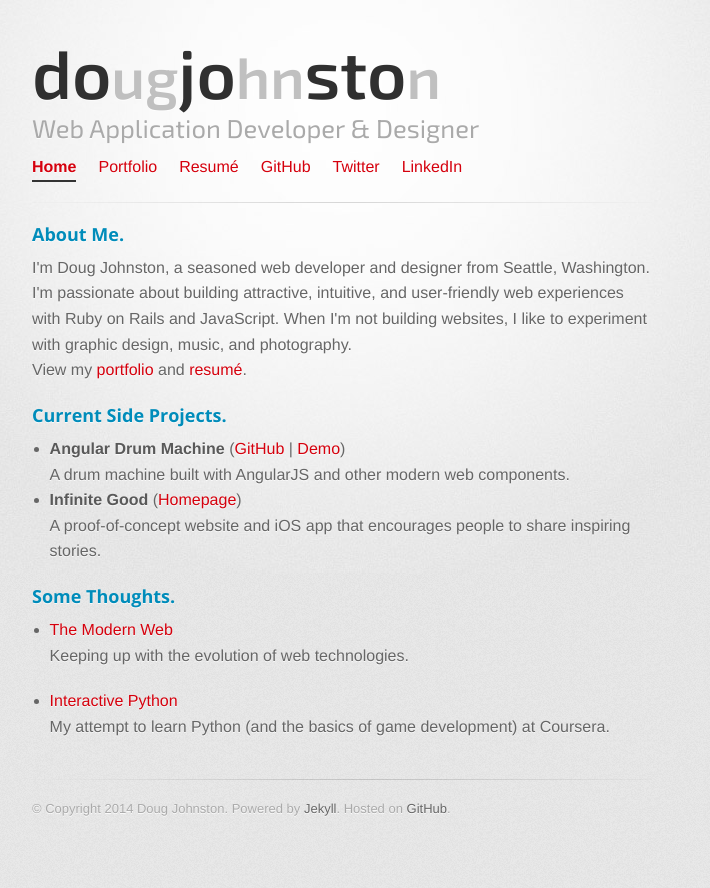
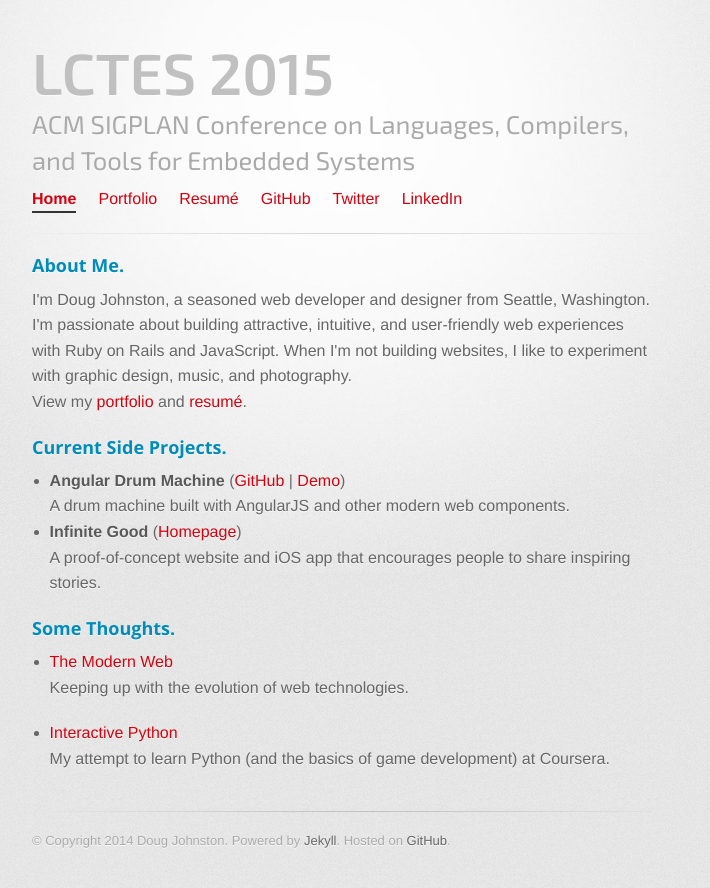
Before and after one commit to GSathish/lctes2015, a Jekyll site: the page built from index.html, in a window 1280 px wide. Shown: the top 888 px of the page, without its empty margins (298-1008 px from the left). Built offline with Jekyll 4.4.1, drawn with Linux system fonts in a browser that asks for light colours.

Commit message:
Header Fix #1: LCTES name

```diff
--- a/_includes/header.html
+++ b/_includes/header.html
@@ -55,8 +55,8 @@
     <div id="container">
       <div class="inner">
         <header>
-          <h1><a href="/"><em>do</em>ug<em>jo</em>hn<em>sto</em>n</a></h1>
-          <h2>Web Application Developer & Designer</h2>
+          <h1>LCTES 2015</h1>
+          <h2>ACM SIGPLAN Conference on Languages, Compilers, and Tools for Embedded Systems</h2>
           <nav>
             <ul class="inline-list">
               {% if include.home == "false" %}
```
